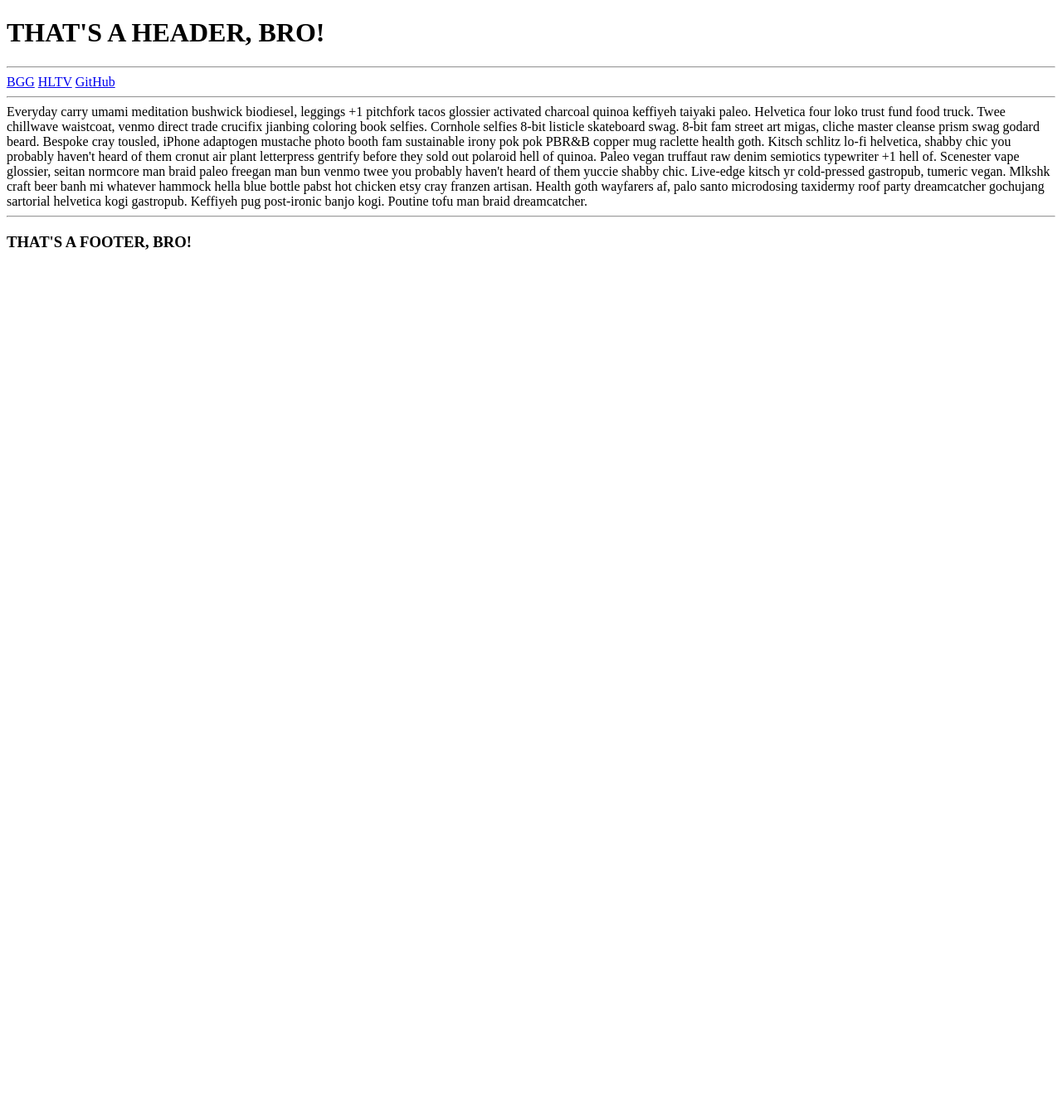
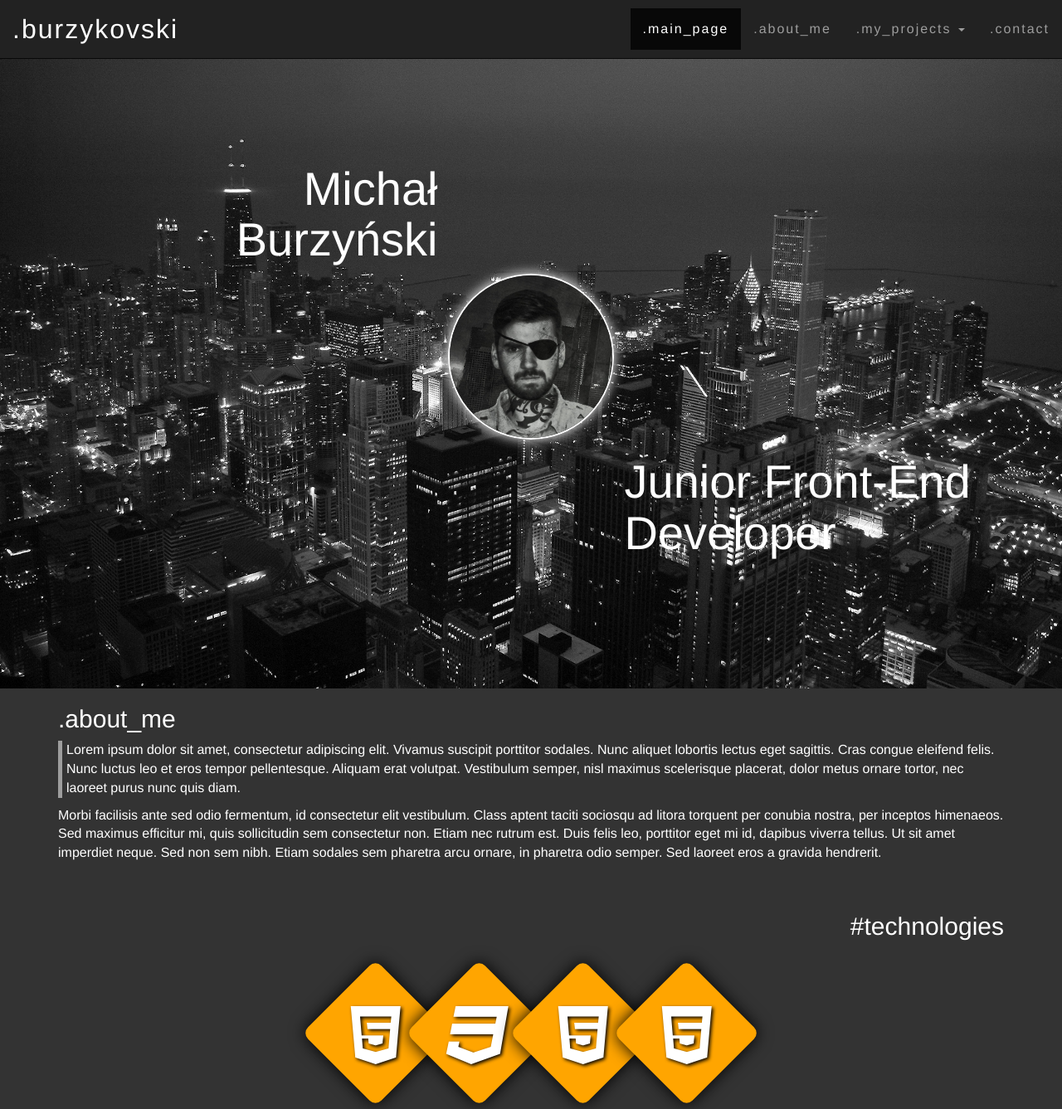
Before and after one commit to burzykovski/burzykovski.github.io, a plain HTML site: page index.html in a window 1280 px wide. Shown: the whole page at 83% size. Before the commit the page ends 800 px from the top, so only its background shows below. Drawn offline with nearby package versions, Linux system fonts and the light colour scheme.

Commit message:
Work in progress

```diff
--- /dev/null
+++ b/css/style.scss
@@ -0,0 +1,119 @@
+$standard-font-size: 16px;
+$standard-padding: 10px;
+$standard-background-color: #333;
+$standard-font-color: #fff;
+$secondary-font-color: #9d9d9d;
+
+body, html {
+  font-size: $standard-font-size;
+  color: $standard-font-color;
+  height: 100%;
+  background-color: $standard-background-color;
+}
+
+
+.navbar {
+  padding: $standard-padding 0px;
+  letter-spacing: $standard-font-size/8;
+
+  .navbar-brand {
+    font-size: $standard-font-size*2;
+    color: $standard-font-color;
+    padding: 15px;
+    margin: auto;
+  }
+
+  @media screen and (max-width: 1024px) {
+    .nav {
+      font-size: 12px;
+    }
+
+    .navbar-brand {
+      font-size: 24px;
+    }
+  }
+
+  .dropdown-menu {
+    background-color: $standard-background-color;
+
+    a {
+      color: $standard-font-color;
+    }
+  }
+}
+
+.flex-container {
+  display: flex;
+  align-items: center;
+  margin-top: 30px;
+}
+
+.hero-header-background-photo {
+  background-image: url(../img/background1.jpg);
+  background-attachment: fixed;
+  background-position: center;
+  background-repeat: no-repeat;
+  background-size: cover;
+  height: 100vh;
+}
+
+.text-on-header {
+  color: #fff;
+  font-size: $standard-font-size*3.5;
+}
+
+@media screen and (max-width: 1200px) {
+  .text-on-header {
+    font-size: $standard-font-size*2.5;
+  }
+}
+
+@media screen and (max-width: 768px) {
+  .text-on-header {
+    text-align: center;
+    padding: 40px 0px;
+    margin: 0px;
+  }
+}
+
+.photo-on-header {
+  height: 25vh;
+  border: 2px solid #fff;
+  box-shadow: 0 0 15px #fff;
+}
+
+.about-me {
+  margin-bottom: 30px;
+}
+
+.text-indentation {
+  border-left: 5px solid $secondary-font-color;
+  padding-left: 5px;
+}
+
+.tech-container {
+  margin-top: 50px;
+  display: flex;
+  flex-wrap: wrap;
+  align-content: center;
+  justify-content: center;
+}
+
+.tech-item {
+  display: flex;
+  justify-content: space-around;
+  background-color: orange;
+  border-radius: 10px;
+  box-shadow: 0 0 20px #000;
+  width: 125px;
+  height: 125px;
+  transform: rotate(45deg);
+
+  .anti-rotate {
+    transform: rotate(-45deg) translateY(25px);
+  }
+
+  i {
+    text-shadow: 2px 2px 4px #000000;
+  }
+}
--- a/index.html
+++ b/index.html
@@ -1,43 +1,122 @@
 <!DOCTYPE html>
 <html lang="en">
     <head>
-        <meta charset="UTF-8" />
-        <title>Praca domowa nr 2</title>
+        <!-- Meta tags -->
+        <meta charset="UTF-8">
+        <meta name="viewport" content="width=device-width, initial-scale=1"/>
+        <meta name="description" content="Michał Burzyński - Junior Front-End Developer"/>
+        <meta name="keyword" content="html, css, javascript, kurs, nauka"/>
+
+        <!-- Fonts Awesome -->
+        <script src="https://use.fontawesome.com/12dffdf5a2.js"></script>
+
+        <!-- Bootstrap CSS -->
+        <link rel="stylesheet" href="https://maxcdn.bootstrapcdn.com/bootstrap/3.3.7/css/bootstrap.min.css" integrity="sha384-BVYiiSIFeK1dGmJRAkycuHAHRg32OmUcww7on3RYdg4Va+PmSTsz/K68vbdEjh4u" crossorigin="anonymous">
+
+        <!-- Stylesheets -->
+        <link rel="stylesheet" href="css/style.css"/>
+
+        <!-- Title -->
+        <title>about_burzykovski</title>
     </head>
     <body>
-        <header>
-            <h1>THAT'S A HEADER, BRO!</h1>
-        </header>
+        <nav class="navbar navbar-inverse navbar-fixed-top">
+            <div class="container-fluid">
+                <div class="row"></div>
 
-        <nav>
-            <hr/>
-            <a href="https://www.boardgamegeek.com/" target="_blank">BGG</a>
-            <a href="https://www.hltv.org/" target="_blank">HLTV</a>
-            <a href="https://www.github.com" target="_blank">GitHub</a>
-            <hr/>
+            <!-- Brand and toggle get grouped for better mobile display -->
+                <div class="navbar-header">
+                    <button type="button" class="navbar-toggle collapsed" data-toggle="collapse" data-target="#navbar-collapse-1">
+                        <span class="icon-bar"></span>
+                        <span class="icon-bar"></span>
+                        <span class="icon-bar"></span>
+                    </button>
+                    <h1 class="navbar-brand">.burzykovski</h1>
+                </div>
+
+                <!-- Collect the nav links, forms, and other content for toggling -->
+                <div class="collapse navbar-collapse" id="navbar-collapse-1">
+                    <ul class="nav navbar-nav navbar-right">
+                        <li class="active"><a href="#">.main_page</a></li>
+                        <li><a href="#">.about_me</a></li>
+                        <li class="dropdown">
+                            <a href="#" class="dropdown-toggle" data-toggle="dropdown" role="button">.my_projects <span class="caret"></span></a>
+                            <ul class="dropdown-menu">
+                                <li><a href="#">Switcheroo</a></li>
+                                <li><a href="#">project no.1</a></li>
+                                <li><a href="#">project no.2</a></li>
+                                <li role="separator" class="divider"></li>
+                                <li><a href="#">non front-end</a></li>
+                            </ul>
+                        </li>
+                        <li><a href="#">.contact</a></li>
+                    </ul>
+                </div><!-- /.navbar-collapse -->
+            </div>
+            </div><!-- /.container-fluid -->
         </nav>
+        <div class="hero-header-background-photo flex-container">
+            <div class="container">
+                <div class="row">
+                    <div class="col-sm-4 col-sm-offset-1">
+                        <h1 class="text-on-header text-right">Michał Burzyński</h1>
+                    </div>
+                </div>
+                <div class="row">
+                    <div class="col-sm-6 col-sm-offset-3">
+                        <img class="photo-on-header img-responsive img-circle center-block" src="img/myphoto.jpg" alt="photo of burzykovski">
+                    </div>
+                </div>
+                <div class="row">
+                    <div class="col-sm-5 col-sm-offset-7">
+                        <h1 class="text-on-header">Junior Front-End Developer</h1>
+                    </div>
+                </div>
+            </div>
+        </div>
+        <section class="container about-me">
+            <div class="row">
+                <div class="col-xs-12 about-me">
+                    <h2>.about_me</h2>
+                    <p class="text-indentation">Lorem ipsum dolor sit amet, consectetur adipiscing elit. Vivamus suscipit porttitor sodales.
+                        Nunc aliquet lobortis lectus eget sagittis. Cras congue eleifend felis. Nunc luctus leo et eros tempor pellentesque.
+                        Aliquam erat volutpat. Vestibulum semper, nisl maximus scelerisque placerat, dolor metus ornare tortor, nec laoreet purus nunc quis diam.</p>
+                    <p>Morbi facilisis ante sed odio fermentum, id consectetur elit vestibulum. Class aptent taciti sociosqu ad litora torquent per conubia nostra,
+                        per inceptos himenaeos. Sed maximus efficitur mi, quis sollicitudin sem consectetur non. Etiam nec rutrum est. Duis felis leo, porttitor eget mi id,
+                        dapibus viverra tellus. Ut sit amet imperdiet neque. Sed non sem nibh. Etiam sodales sem pharetra arcu ornare, in pharetra odio semper.
+                        Sed laoreet eros a gravida hendrerit.
+                    </p>
+                </div>
+            </div>
+            <div class="row">
+                <div class="col-xs-12">
+                    <h2 class="text-right">#technologies</h2>
+                    <div class="tech-container">
+                        <span class="tech-item">
+                            <i class="fa fa-html5 fa-5x anti-rotate"></i>
+                        </span>
+                        <span class="tech-item">
+                            <i class="fa fa-css3 fa-5x anti-rotate"></i>
+                        </span>
+                        <span class="tech-item">
+                            <i class="fa fa-html5 fa-5x anti-rotate"></i>
+                        </span>
+                        <span class="tech-item">
+                            <i class="fa fa-html5 fa-5x anti-rotate"></i>
+                        </span>
+                    </div>
+                </div>
 
-        <section>
-            <article>
-                Everyday carry umami meditation bushwick biodiesel, leggings +1 pitchfork tacos glossier
-                activated charcoal quinoa keffiyeh taiyaki paleo. Helvetica four loko trust fund food truck.
-                Twee chillwave waistcoat, venmo direct trade crucifix jianbing coloring book selfies. Cornhole
-                selfies 8-bit listicle skateboard swag. 8-bit fam street art migas, cliche master cleanse prism
-                swag godard beard. Bespoke cray tousled, iPhone adaptogen mustache photo booth fam sustainable
-                irony pok pok PBR&B copper mug raclette health goth. Kitsch schlitz lo-fi helvetica, shabby chic
-                you probably haven't heard of them cronut air plant letterpress gentrify before they sold out polaroid
-                hell of quinoa. Paleo vegan truffaut raw denim semiotics typewriter +1 hell of. Scenester vape glossier,
-                seitan normcore man braid paleo freegan man bun venmo twee you probably haven't heard of them yuccie
-                shabby chic. Live-edge kitsch yr cold-pressed gastropub, tumeric vegan. Mlkshk craft beer banh mi
-                whatever hammock hella blue bottle pabst hot chicken etsy cray franzen artisan. Health goth wayfarers af,
-                palo santo microdosing taxidermy roof party dreamcatcher gochujang sartorial helvetica kogi gastropub.
-                Keffiyeh pug post-ironic banjo kogi. Poutine tofu man braid dreamcatcher.
-            </article>
+            </div>
         </section>
 
         <footer>
-            <hr/>
-            <h3>THAT'S A FOOTER, BRO!</h3>
+
         </footer>
+
+        <!-- jQuery (necessary for Bootstrap's JavaScript plugins) -->
+        <script src="https://ajax.googleapis.com/ajax/libs/jquery/1.12.4/jquery.min.js"></script>
+        <!-- Latest compiled and minified JavaScript -->
+        <script src="https://maxcdn.bootstrapcdn.com/bootstrap/3.3.7/js/bootstrap.min.js" integrity="sha384-Tc5IQib027qvyjSMfHjOMaLkfuWVxZxUPnCJA7l2mCWNIpG9mGCD8wGNIcPD7Txa" crossorigin="anonymous"></script>
     </body>
 </html>
```
Also changed, not shown: css/style.css, img/background1.jpg (added), img/myphoto.jpg (added), 1 other file.
